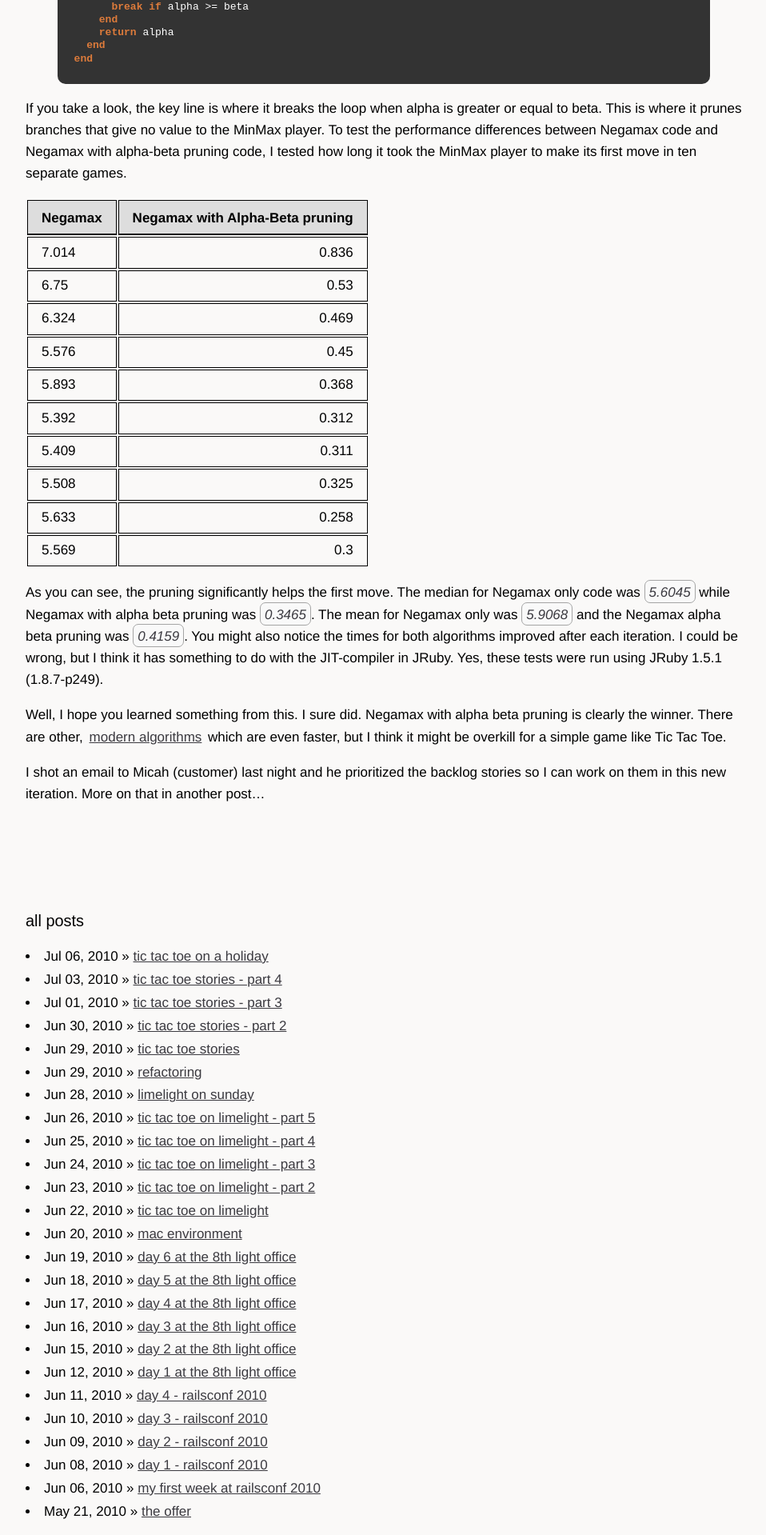
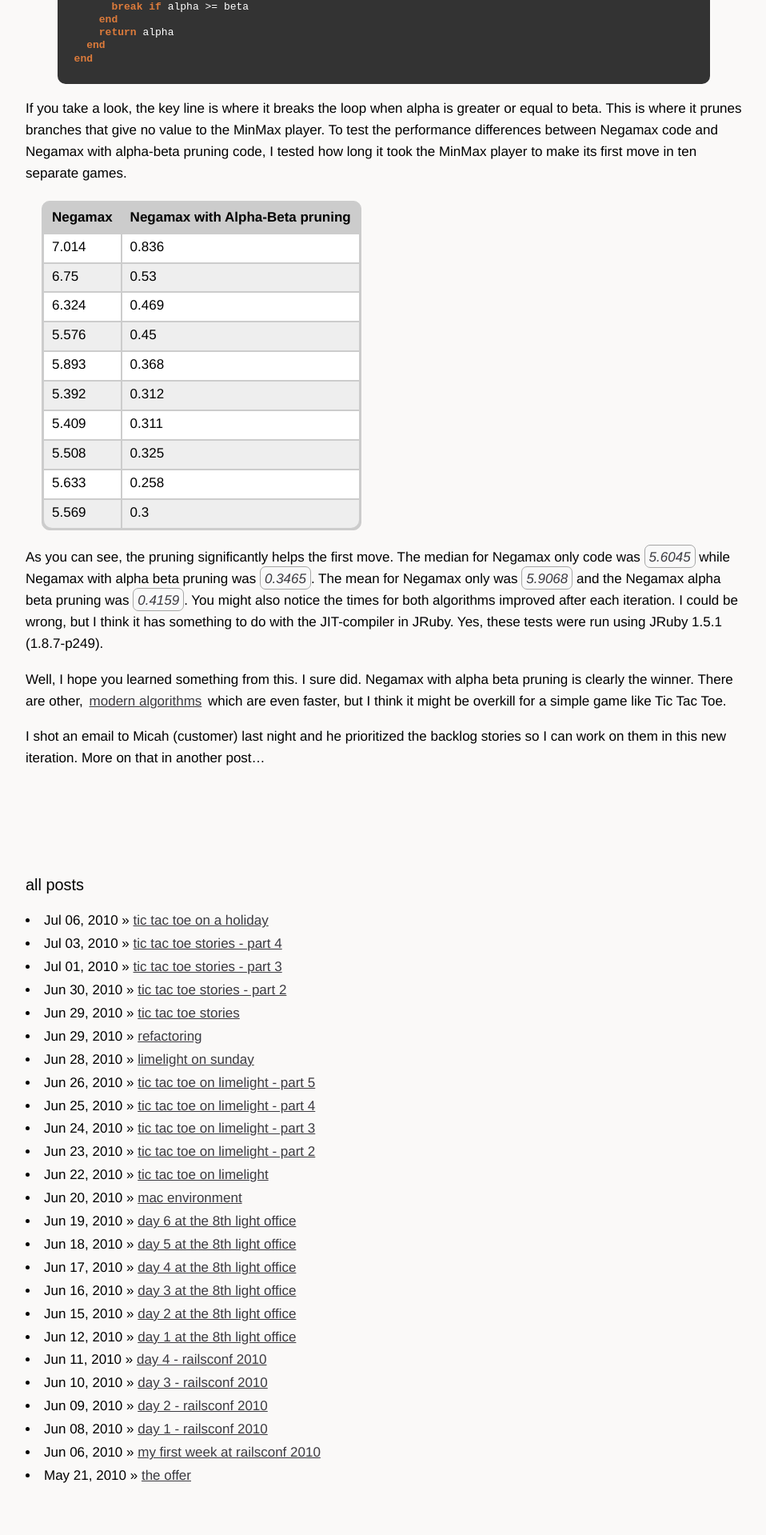
Before and after one commit to sl4m/skim.cc, a Jekyll site: the page built from _posts/2010-07-05-tic-tac-toe-on-holiday.markdown, in a window 1280 px wide. Shown: the part 1907-3826 px from the top of the page at 80% size, without its empty margins (160-1118 px from the left). Built offline with Jekyll 4.4.1, drawn with Linux system fonts in a browser that asks for light colours; comment, search, counter and statistics services are not loaded; after the commit the page ends 3784 px from its top, so only the background shows below that.

Commit message:
updated css again

```diff
--- a/_posts/2010-07-05-tic-tac-toe-on-holiday.markdown
+++ b/_posts/2010-07-05-tic-tac-toe-on-holiday.markdown
@@ -92,54 +92,17 @@ When I first spiked and tried implementing the code, I used the first pseudocode
 If you take a look, the key line is where it breaks the loop when alpha is greater or equal to beta.  This is where it prunes branches that give no value to the MinMax player.  To test the performance differences between Negamax code and Negamax with alpha-beta pruning code, I tested how long it took the MinMax player to make its first move in ten separate games.
 
 <table>
-<thead>
-<tr>
-  <th align="left">Negamax</th>
-  <th align="right">Negamax with Alpha-Beta pruning</th>
-</tr>
-</thead>
-<tbody>
-<tr>
-  <td align="left">7.014</td>
-  <td align="right">0.836</td>
-</tr>
-<tr>
-  <td align="left">6.75</td>
-  <td align="right">0.53</td>
-</tr>
-<tr>
-  <td align="left">6.324</td>
-  <td align="right">0.469</td>
-</tr>
-<tr>
-  <td align="left">5.576</td>
-  <td align="right">0.45</td>
-</tr>
-<tr>
-  <td align="left">5.893</td>
-  <td align="right">0.368</td>
-</tr>
-<tr>
-  <td align="left">5.392</td>
-  <td align="right">0.312</td>
-</tr>
-<tr>
-  <td align="left">5.409</td>
-  <td align="right">0.311</td>
-</tr>
-<tr>
-  <td align="left">5.508</td>
-  <td align="right">0.325</td>
-</tr>
-<tr>
-  <td align="left">5.633</td>
-  <td align="right">0.258</td>
-</tr>
-<tr>
-  <td align="left">5.569</td>
-  <td align="right">0.3</td>
-</tr>
-</tbody>
+<tr><th>Negamax</th><th>Negamax with Alpha-Beta pruning</th></tr>
+<tr><td>7.014</td><td>0.836</td></tr>
+<tr class='even'><td>6.75</td><td>0.53</td></tr>
+<tr><td>6.324</td><td>0.469</td></tr>
+<tr class='even'><td>5.576</td><td>0.45</td></tr>
+<tr><td>5.893</td><td>0.368</td></tr>
+<tr class='even'><td>5.392</td><td>0.312</td></tr>
+<tr><td>5.409</td><td>0.311</td></tr>
+<tr class='even'><td>5.508</td><td>0.325</td></tr>
+<tr><td>5.633</td><td>0.258</td></tr>
+<tr class='even'><td>5.569</td><td>0.3</td></tr>
 </table>
 
 As you can see, the pruning significantly helps the first move.  The median for Negamax only code was *5.6045* while Negamax with alpha beta pruning was *0.3465*.  The mean for Negamax only was *5.9068* and the Negamax alpha beta pruning was *0.4159*.  You might also notice the times for both algorithms improved after each iteration.  I could be wrong, but I think it has something to do with the JIT-compiler in JRuby.  Yes, these tests were run using JRuby 1.5.1 (1.8.7-p249).
--- a/css/screen.css
+++ b/css/screen.css
@@ -140,28 +140,26 @@ em {
   border: 1px solid #A5A5A5;
 }
 table {
-  -webkit-border-radius: 10px;
-  -moz-border-radius: 10px;
+	background:#ccc;
+	margin:20px;
+	border:#ccc 1px solid;
+	-moz-border-radius:10px;
+	-webkit-border-radius:10px;
+	border-radius:10px
 }
-
-table th {
-  padding: .5em 1em .25em 1em;
-  background-color: #ddd;
-  border: 1px solid black;
-  border-bottom: 2px solid black;
+table th {padding:4px 10px}
+table td {
+	background:#fff;
+	padding:2px 10px 4px 10px
 }
-
-table td {
-  padding: .25em 1em .25em 1em;
-  border: 1px solid black;
+table tr.even td {background:#eee}
+table tr:last-child td:first-child {
+	-moz-border-radius-bottomleft:10px;
+	-webkit-border-bottom-left-radius:10px;
+	border-bottom-left-radius:10px
 }
-
-table th.category {
-  border-right: 2px solid black;
+table tr:last-child td:last-child {
+	-moz-border-radius-bottomright:10px;
+	-webkit-border-bottom-right-radius:10px;
+	border-bottom-right-radius:10px
 }
-
-table td.category {
-  background-color: #ddd;
-  font-weight: bold;
-  border-right: 2px solid black;
-}
```
